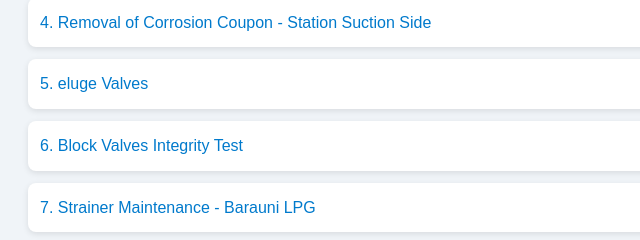
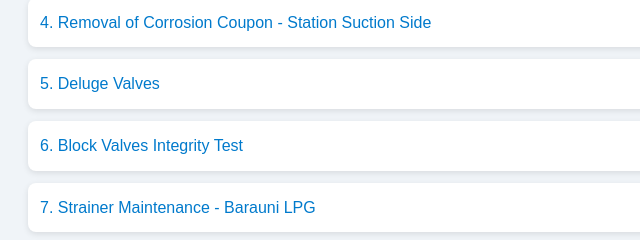
Before and after one commit to koushikd93/Station-SOP-Barauni-LPG, a plain HTML site: page index.html in a window 1280 px wide. Shown: the part 309-549 px from the top of the page, 0-640 px from the left. Drawn offline with Linux system fonts and the light colour scheme.

Commit message:
Update index.html

```diff
--- a/index.html
+++ b/index.html
@@ -44,7 +44,7 @@
     <li><a href="2. SOP Pig receipt.pdf" target="_blank">2. SOP Pig Receipt</a></li>
     <li><a href="3b. Removal of Corrosion Coupoun-Station discharge side.pdf" target="_blank">3. Removal of Corrosion Coupon - Station Discharge Side</a></li>
     <li><a href="3b. Removal of Corrosion Coupoun-Station suction side.pdf" target="_blank">4. Removal of Corrosion Coupon - Station Suction Side</a></li>
-    <li><a href="4. Deluge Valves.pdf" target="_blank">5. eluge Valves</a></li>
+    <li><a href="4. Deluge Valves.pdf" target="_blank">5. Deluge Valves</a></li>
     <li><a href="5. Block Valves Integrity Test.pdf" target="_blank">6. Block Valves Integrity Test</a></li>
     <li><a href="6a Strainer maintenance Barauni LPG new.pdf" target="_blank">7. Strainer Maintenance - Barauni LPG</a></li>
     <li><a href="7 Valve Operation Barauni.pdf" target="_blank">8. Valve Operation - Barauni</a></li>
```
